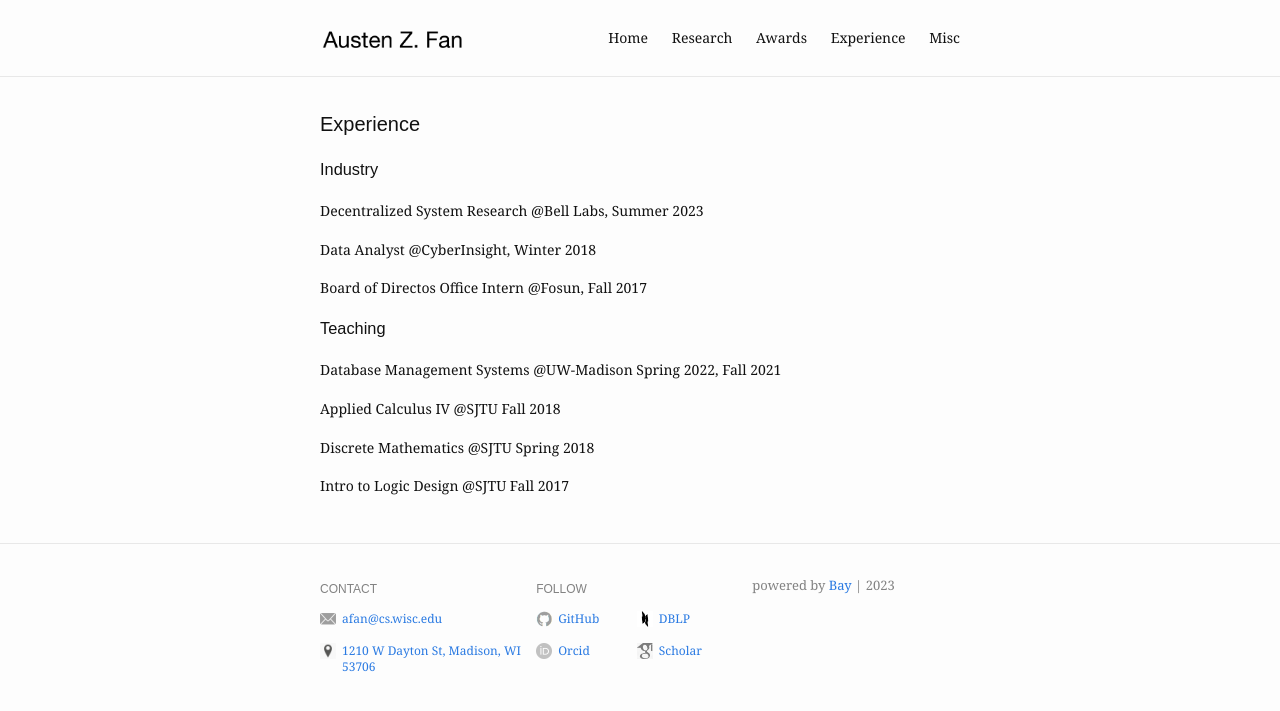
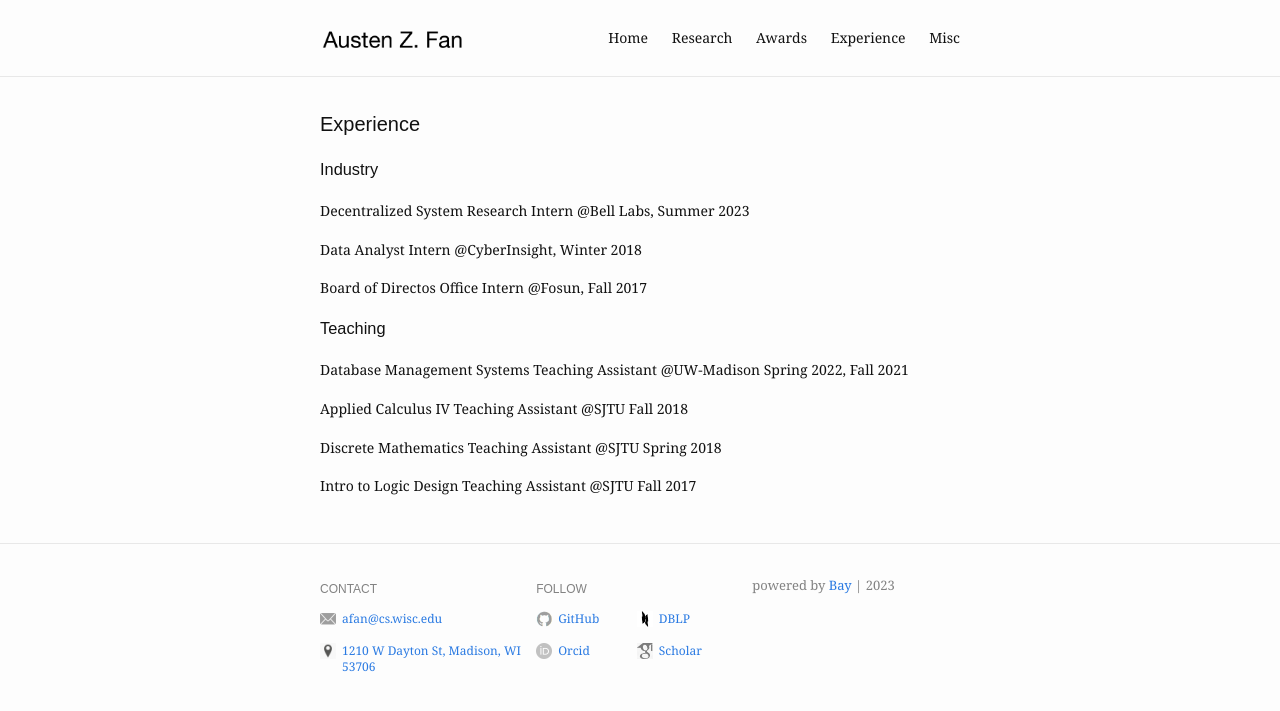
Before and after one commit to Austen-Z-Fan/Austen-Z-Fan.github.io, a Jekyll site: the page built from experience.md, in a window 1280 px wide. Shown: the top 711 px of the page. Built offline with Jekyll 4.4.1, drawn with Linux system fonts in a browser that asks for light colours.

Commit message:
Update experience.md

```diff
--- a/experience.md
+++ b/experience.md
@@ -5,19 +5,19 @@ slug: /experience
 ---
 
 ### Industry
-Decentralized System Research @Bell Labs, Summer 2023
+Decentralized System Research Intern @Bell Labs, Summer 2023
 
-Data Analyst @CyberInsight, Winter 2018
+Data Analyst Intern @CyberInsight, Winter 2018
 
 Board of Directos Office Intern @Fosun, Fall 2017
 
 
 ### Teaching
 
-Database Management Systems @UW-Madison Spring 2022, Fall 2021
+Database Management Systems Teaching Assistant @UW-Madison Spring 2022, Fall 2021
 
-Applied Calculus IV @SJTU Fall 2018
+Applied Calculus IV Teaching Assistant @SJTU Fall 2018
 
-Discrete Mathematics @SJTU Spring 2018
+Discrete Mathematics Teaching Assistant @SJTU Spring 2018
 
-Intro to Logic Design @SJTU Fall 2017
+Intro to Logic Design Teaching Assistant @SJTU Fall 2017
```
